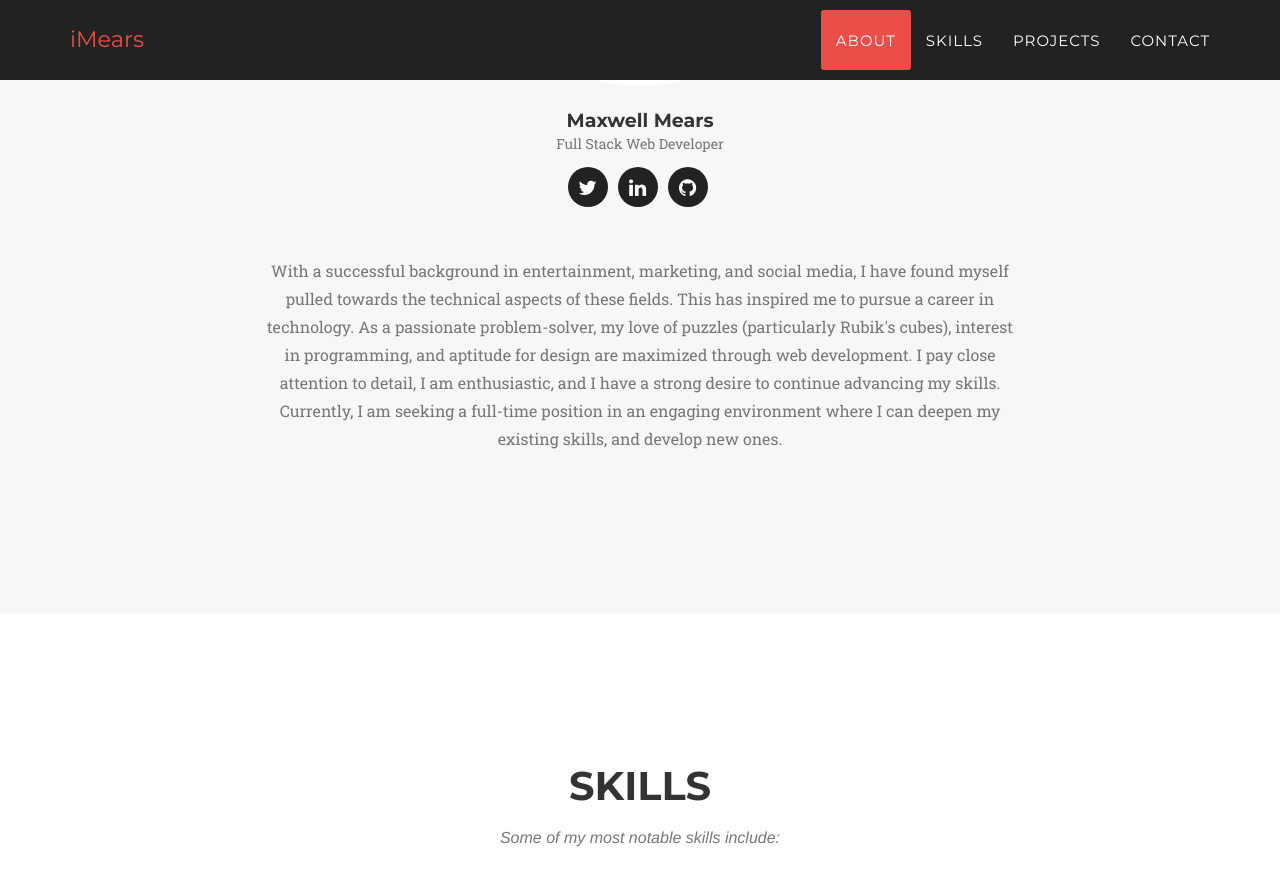
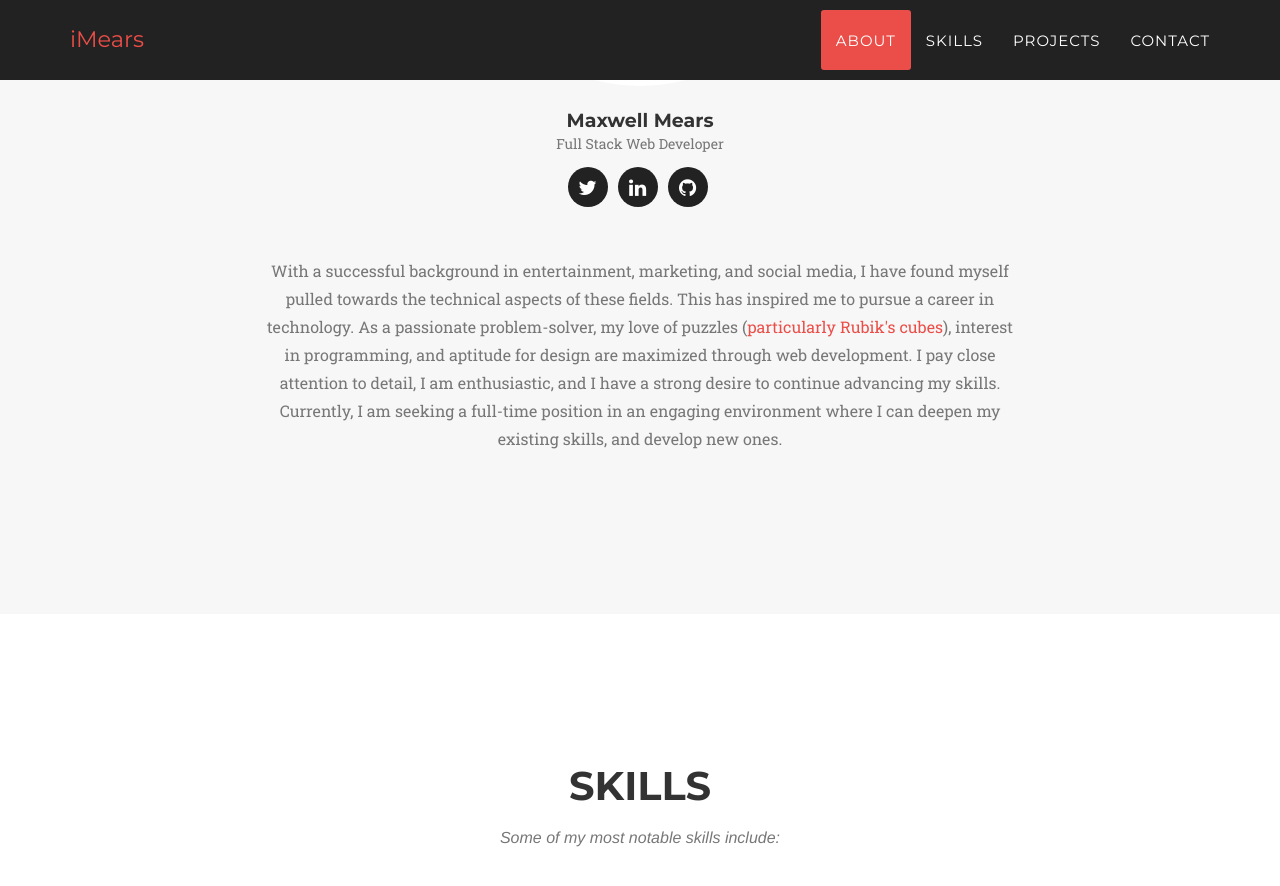
Before and after one commit to iMears/iMears.github.io, a Jekyll site: the page built from index.html, in a window 1280 px wide and 900 px high, scrolled down 1339 px. Shown: the top 886 px of the window. Built offline with Jekyll 4.4.1, drawn with Linux system fonts in a browser that asks for light colours; some web fonts are replaced.

Commit message:
Add rubiks cube link to about me

```diff
--- a/_includes/about.html
+++ b/_includes/about.html
@@ -26,7 +26,7 @@
             </div>
             <div class="row">
                 <div class="col-lg-8 col-lg-offset-2 text-center">
-                    <p class="large text-muted">With a successful background in entertainment, marketing, and social media, I have found myself pulled towards the technical aspects of these fields. This has inspired me to pursue a career in technology. As a passionate problem-solver, my love of puzzles (particularly Rubik's cubes), interest in programming, and aptitude for design are maximized through web development. I pay close attention to detail, I am enthusiastic, and I have a strong desire to continue advancing my skills. Currently, I am seeking a full-time position in an engaging environment where I can deepen my existing skills, and develop new ones.</p>
+                    <p class="large text-muted">With a successful background in entertainment, marketing, and social media, I have found myself pulled towards the technical aspects of these fields. This has inspired me to pursue a career in technology. As a passionate problem-solver, my love of puzzles (<a href="https://youtu.be/-K8XaDLmUxU">particularly Rubik's cubes</a>), interest in programming, and aptitude for design are maximized through web development. I pay close attention to detail, I am enthusiastic, and I have a strong desire to continue advancing my skills. Currently, I am seeking a full-time position in an engaging environment where I can deepen my existing skills, and develop new ones.</p>
                 </div>
             </div>
         </div>
```
